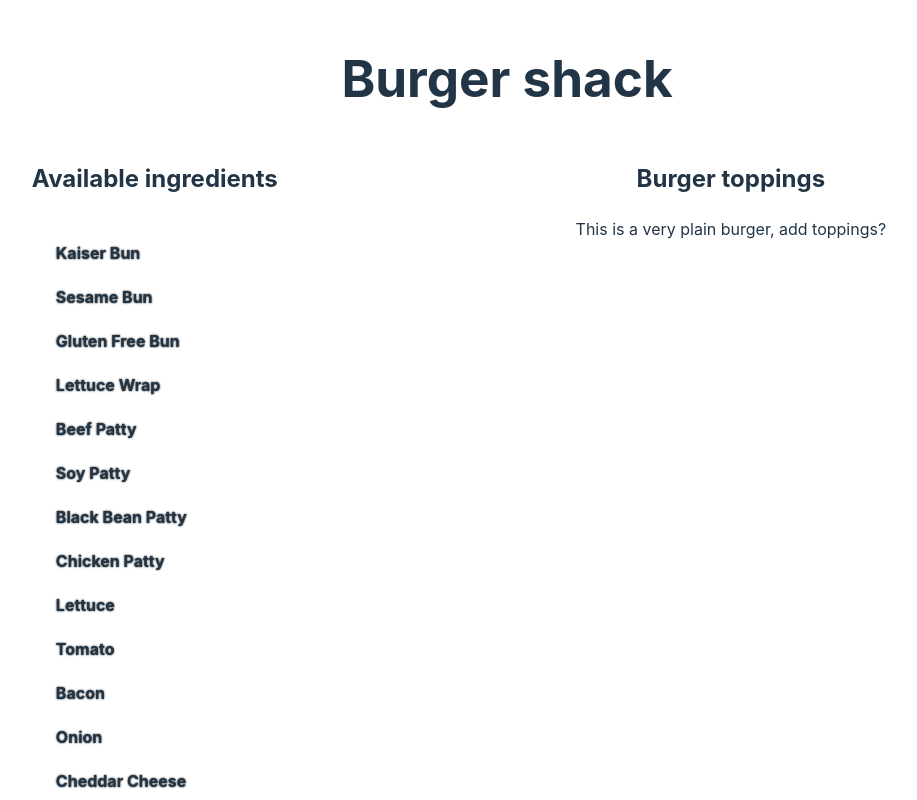
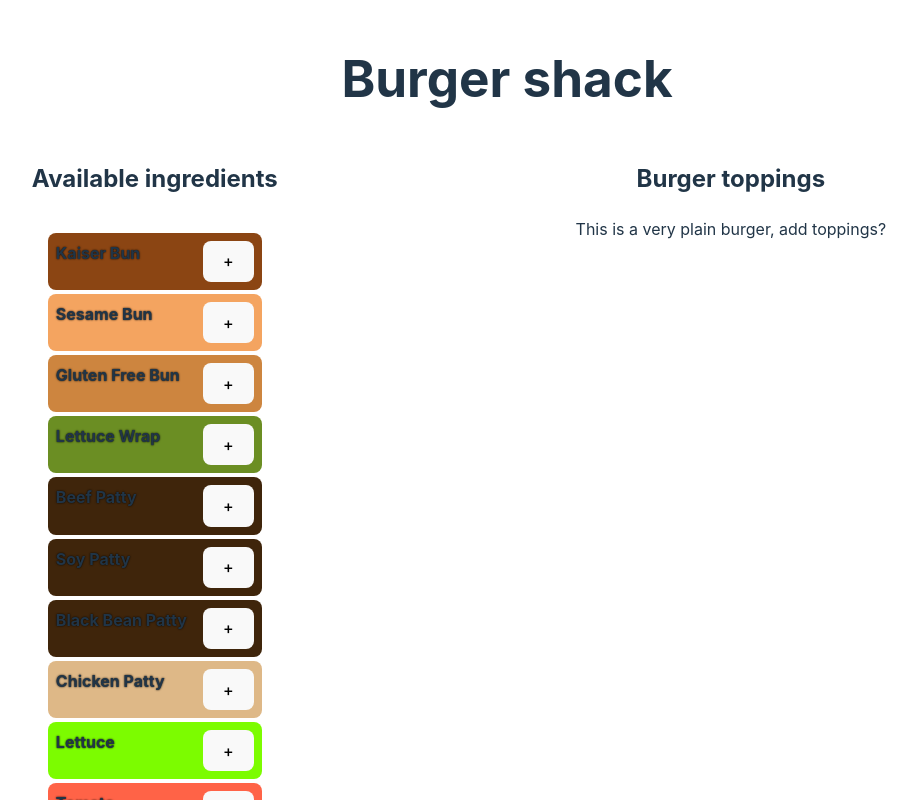
Before and after one commit to JordanChristensen/ga-section3-lab5-react-lifting-state, a React (Vite) app: page / in a window 1280 px wide. Shown: the whole page, without its empty margins (133-1050 px from the left). Built offline with nearby package versions, Linux system fonts and the light colour scheme.

Commit message:
create and implement form components

```diff
--- /dev/null
+++ b/src/components/AddToppingForm.jsx
@@ -0,0 +1,13 @@
+const AddToppingForm = () => {
+    const handleSubmit = (e) => {
+      e.preventDefault();
+      alert("Button clicked");
+    };
+    return (
+      <form>
+        <button onClick={(e) => handleSubmit(e)}>&#43;</button>
+      </form>
+    );
+  };
+
+  export default AddToppingForm;
--- a/src/components/Ingredient.jsx
+++ b/src/components/Ingredient.jsx
@@ -1,5 +1,15 @@
+import AddToppingForm from "./AddToppingForm";
+
 const Ingredient = ({ ingredient }) => {
-  return <li>{ingredient.name}</li>;
+  const style = {
+    backgroundColor: ingredient.color,
+  };
+  return (
+    <li style={style}>
+      {ingredient.name}
+      <AddToppingForm />
+    </li>
+  );
 };
 
 export default Ingredient;
--- /dev/null
+++ b/src/components/RemoveToppingForm.jsx
@@ -0,0 +1,13 @@
+const RemoveToppingForm = () => {
+  const handleSubmit = (e) => {
+    e.preventDefault();
+    // alert("Button clicked");
+  };
+  return (
+    <form>
+      <button onClick={(e) => handleSubmit(e)}>&#45;</button>
+    </form>
+  );
+};
+
+export default RemoveToppingForm;
--- a/src/components/Topping.jsx
+++ b/src/components/Topping.jsx
@@ -1,5 +1,16 @@
+import RemoveToppingForm from "./RemoveToppingForm";
+
 const Topping = ({ topping }) => {
-  return <li>{topping.name}</li>;
+  const style = {
+    backgroundColor: topping.color,
+  };
+
+  return (
+    <li style={style}>
+      {topping.name}
+      <RemoveToppingForm />
+    </li>
+  );
 };
 
 export default Topping;
```
